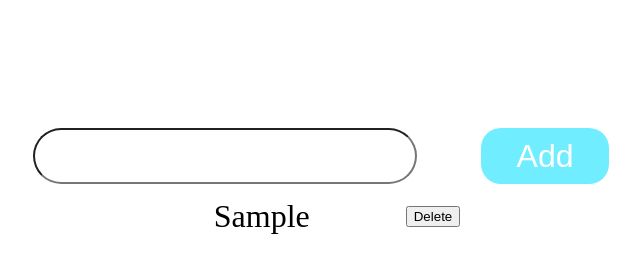
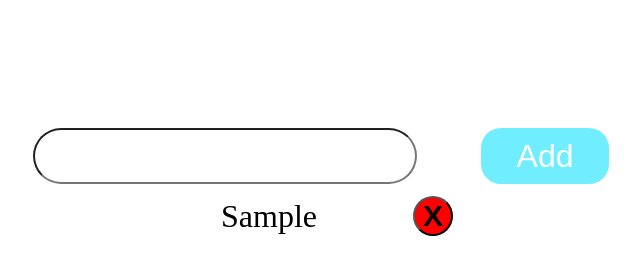
Before and after one commit to GauravShreenet/Notetaking, a plain HTML site: page index.html in a window 1280 px wide. Both pictures are taken after typing "Sample" into the empty fields and a click on the input "Add". Shown: the whole page, without its empty margins (303-943 px from the left). Drawn offline with Linux system fonts and the light colour scheme.

Commit message:
delete funciton adding some css

```diff
--- a/script.js
+++ b/script.js
@@ -12,7 +12,8 @@ submit.addEventListener("click", () => {
         noteElement.textContent = text;
 
         const deleteButton = document.createElement("button");
-            deleteButton.textContent = "Delete";
+            deleteButton.textContent = "X";
+            deleteButton.className = "flex"
             deleteButton.addEventListener("click", () => {
                 // Remove the parent element (the entire note) when the delete button is clicked
                 noteList.removeChild(noteElement);
--- a/style.css
+++ b/style.css
@@ -5,6 +5,19 @@
 body {
     margin: auto;
     font-size: 2rem;
+}
+
+button {
+    border-radius: 50%;
+    height: 40px;
+    width: 40px;
+    font-size: 30px;
+    font-weight: bolder;
+    background: red;
+}
+
+button:hover {
+    cursor: pointer;
 }
 
 .flex {
```
